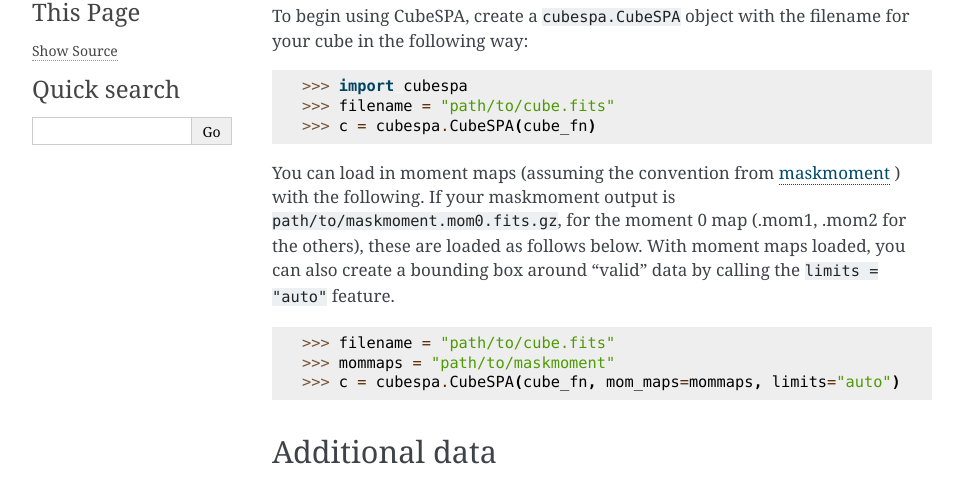
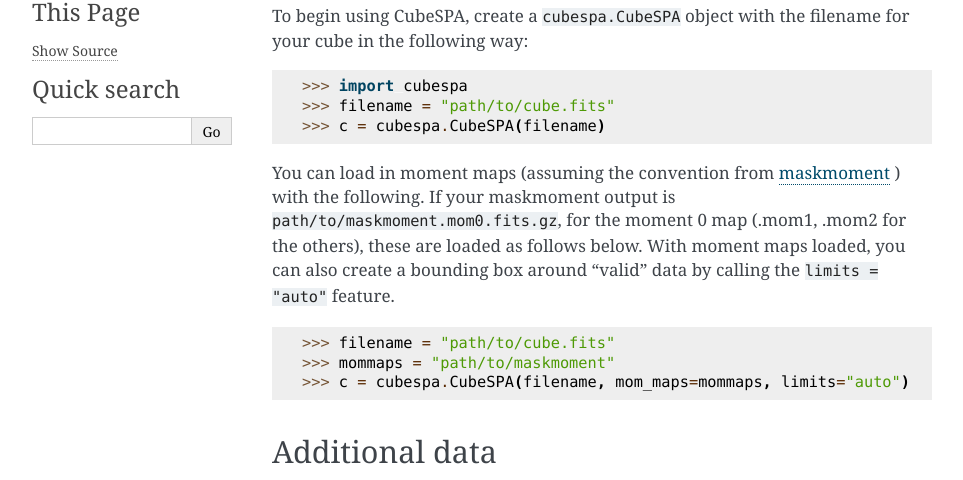
Before and after one commit to HSouch/CUBESPA, a Sphinx documentation site: the page built from docs/source/getting_started.rst, in a window 1280 px wide and 900 px high. Shown: the part 236-716 px from the top of the window, without its empty margins (148-1111 px from the left). Built offline with Sphinx 7.4.7, drawn with Linux system fonts in a browser that asks for light colours.

Commit message:
Typo fixes

```diff
--- a/docs/source/getting_started.rst
+++ b/docs/source/getting_started.rst
@@ -11,7 +11,7 @@ To begin using CubeSPA, create a ``cubespa.CubeSPA`` object with the filename fo
 
     >>> import cubespa
     >>> filename = "path/to/cube.fits"
-    >>> c = cubespa.CubeSPA(cube_fn)
+    >>> c = cubespa.CubeSPA(filename)
 
 You can load in moment maps (assuming the convention from  `maskmoment <https://github.com/tonywong94/maskmoment>`_ ) with the following. If your maskmoment output is
 ``path/to/maskmoment.mom0.fits.gz``, for the moment 0 map (.mom1, .mom2 for the others), these are loaded as follows below. With
@@ -19,7 +19,7 @@ moment maps loaded, you can also create a bounding box around "valid" data by ca
 
     >>> filename = "path/to/cube.fits"
     >>> mommaps = "path/to/maskmoment"
-    >>> c = cubespa.CubeSPA(cube_fn, mom_maps=mommaps, limits="auto")
+    >>> c = cubespa.CubeSPA(filename, mom_maps=mommaps, limits="auto")
 
 Additional data
 ---------------
--- a/docs/source/index.rst
+++ b/docs/source/index.rst
@@ -18,7 +18,7 @@ To use **CubeSPA**, install it using
 To begin using CubeSPA, create a ``cubespa.CubeSPA`` object with the filename for your cube in the following way:
 
     >>> filename = "path/to/cube.fits"
-    >>> c = cubespa.CubeSPA(cube_fn)
+    >>> c = cubespa.CubeSPA(filename)
 
 You can load in moment maps (assuming the convention from  `maskmoment <https://github.com/tonywong94/maskmoment>`_ ) with the following. If your maskmoment output is
 ``path/to/maskmoment.mom0.fits.gz``, for the moment 0 map (.mom1, .mom2 for the others), these are loaded as follows below. With
```
